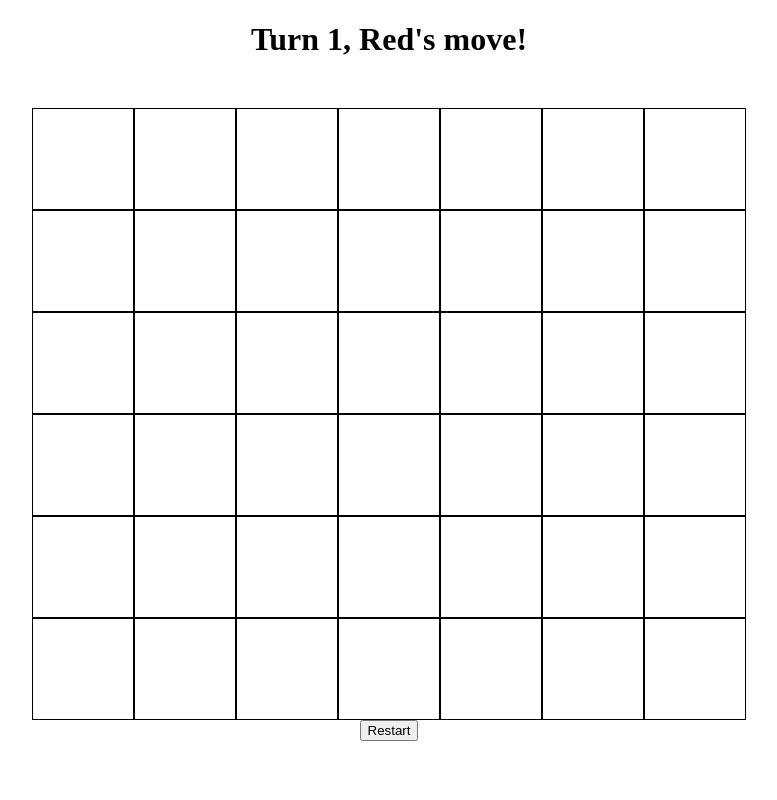
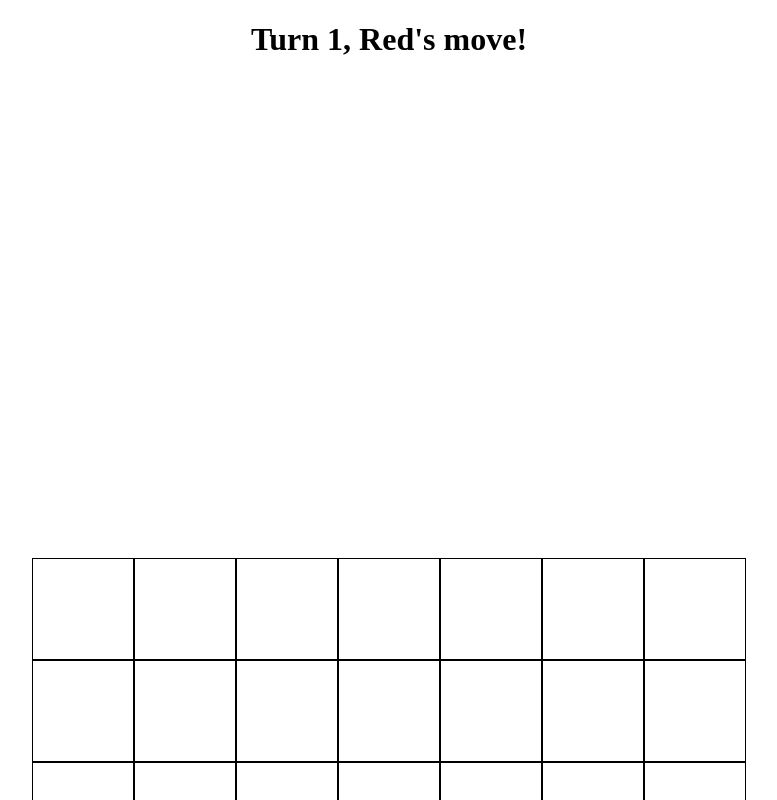
Before and after one commit to Wong123456/connect-four, a React (Vite) app: page / in a window 1280 px wide. Shown: the top 800 px of the page, without its empty margins (251-1028 px from the left). Built offline with nearby package versions, Linux system fonts and the light colour scheme.

Commit message:
initial animation

```diff
--- a/src/App.css
+++ b/src/App.css
@@ -1,14 +1,38 @@
 .App {
   text-align: center;
+  --start-margin: -1000px;
+  --drop-time: 0.5s;
+  --bounce-time: 0.3s;
+  --drop2-time: 0.8s;
 }
+
+@keyframes drop {
+  0% {margin-top: var(--start-margin);}
+  100% {margin-top: 0px;}
+}
+
+@keyframes bounce {
+  0% {margin-top: 0px;}
+  100% {margin-top: -200px;}
+}
+
+@keyframes drop2 {
+  0% {margin-top: -200px;}
+  100% {margin-top: 0px;}
+}
+
 
 .red {
   width: 90px;
   height: 90px;
   border-radius: 50%;
   background-color: red;
-  display: inline-block;
+  /* display: inline-block; */
   margin-top: 5px;
+  margin-left: 5px;
+  position: absolute;
+  animation: drop var(--drop-time) ease-in, bounce var(--bounce-time) var(--drop-time) ease-out, drop2 var(--bounce-time) var(--drop2-time) ease-in;
+    animation-iteration-count: 1, 1, 1;
 }
 
 .yellow {
@@ -16,8 +40,13 @@
   height: 90px;
   border-radius: 50%;
   background-color: yellow;
-  display: inline-block;
+  /* display: inline-block; */
   margin-top: 5px;
+  margin-left: 5px;
+  position: absolute;
+  animation: drop 0.5s ease-in, bounce 0.3s 0.5s ease-out, drop2 0.3s 0.8s ease-in;
+  animation-iteration-count: 1, 1, 1;
+
 }
 
 .cell {
@@ -38,5 +67,5 @@
 }
 
 .board {
-  margin-top: 50px;
+  margin-top: 500px;
 }
--- a/src/Board.jsx
+++ b/src/Board.jsx
@@ -8,26 +8,29 @@ function canMark(col){
     return col.length - 1;
 }
 
-function Red(){
-    return <span className="red"></span>
-}
-
-function Yellow(){
-    return <span className="yellow"></span>
-}
-
 function Cell({colId, row}){
     const boardProps = useContext(BoardContext);
     const {board} = boardProps;
     const [mark, setMark] = useState("");
 
+    const margins = {
+        0: "-200px",
+        1: "-300px",
+        2: "-400px",
+        3: "-500px",
+        4: "-600px",
+        5: "-700px"
+    }
+
+    document.documentElement.style.setProperty('--start-margin', margins[row])
+
     useEffect(() =>{
-        if (board[colId][row] == "Red") {setMark(<Red />);}
-        if (board[colId][row] == "Yellow") {setMark(<Yellow />);}
+        if (board[colId][row] == "Red") {setMark("red");}
+        if (board[colId][row] == "Yellow") {setMark("yellow");}
         if (board[colId][row] == "") {setMark("");}
     }, [board[colId][row]])
 
-    return <div className="cell">{mark}</div>
+    return <div className="cell"><div className={mark} style={{'--start-margin': margins[row],}}></div></div>
 }
 
 function Col({colId}){
```
